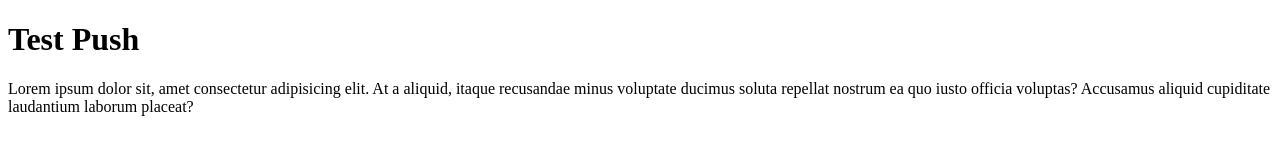
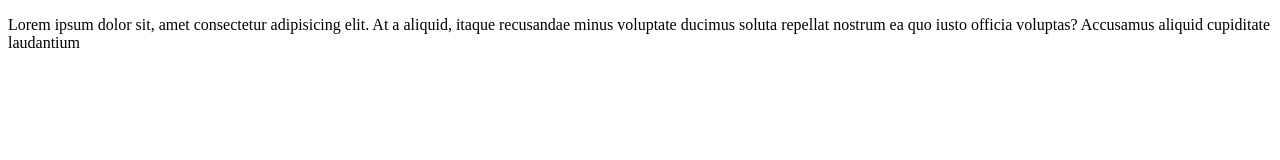
Before and after one commit to Firsah/tets-push, a plain HTML site: page index.html in a window 1280 px wide. Drawn offline with Linux system fonts and the light colour scheme.

Commit message:
mengubah file index.html

```diff
--- a/index.html
+++ b/index.html
@@ -7,9 +7,8 @@
     <title>Test Push</title>
 </head>
 <body>
-    <h1>Test Push</h1>
     <p>Lorem ipsum dolor sit, amet consectetur adipisicing elit. At a aliquid, itaque
         recusandae minus voluptate ducimus soluta repellat nostrum ea quo iusto officia voluptas?
-        Accusamus aliquid cupiditate laudantium laborum placeat?</p>
+        Accusamus aliquid cupiditate laudantium </p>
 </body>
 </html>
```
